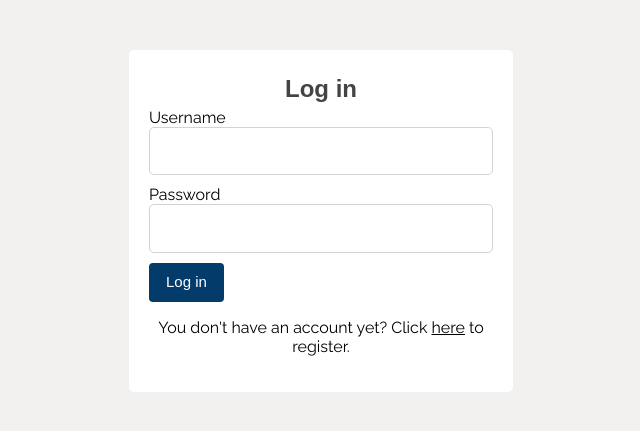
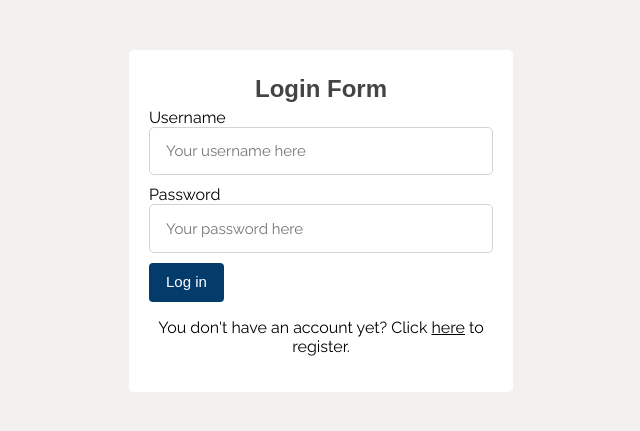
Before and after one commit to andee99/blog-back, a PHP site: page /blog/login.php in a window 1280 px wide. Shown: the part 49-480 px from the top of the page, without its empty margins (319-959 px from the left). Run offline with PHP 8.4, Linux system fonts and the light colour scheme; some libraries are stand-ins or nearby versions; some web fonts are replaced.

Commit message:
user login system, modify the flash message CSS

```diff
--- a/app/controllers/users.php
+++ b/app/controllers/users.php
@@ -8,6 +8,25 @@ $username = '';
 $email = '';
 $password = '';
 $passwordConf = '';
+$table = 'users';
+
+
+function loginUser($user)
+{
+    // log user in
+    $_SESSION['id'] = $user['id'];
+    $_SESSION['username'] = $user['username'];
+    $_SESSION['admin'] = $user['admin'];
+    $_SESSION['message'] = 'You are now logged in !';
+    $_SESSION['type'] = 'success';
+
+    if ($_SESSION['admin']) {
+        header('location: admin/dashboard.php');
+    } else {
+        header('location: index.php');
+    }
+    exit();
+}
 
 
 if (isset($_POST['register-btn'])) {
@@ -19,22 +38,11 @@ if (isset($_POST['register-btn'])) {
 
         $_POST['password'] = password_hash($_POST['password'], PASSWORD_DEFAULT);
 
-        $user_id = create('users', $_POST);
-        $user = selectOne('users', ['id' => $user_id]);
+        $user_id = create($table, $_POST);
+        $user = selectOne($table, ['id' => $user_id]);
 
-        // log user in
-        $_SESSION['id'] = $user['id'];
-        $_SESSION['username'] = $user['username'];
-        $_SESSION['admin'] = $user['admin'];
-        $_SESSION['message'] = 'You are now logged in !';
-        $_SESSION['type'] = 'success';
+        loginUser($user);
 
-        if ($_SESSION['admin']) {
-            header('location: admin/dashboard.php');
-        } else {
-            header('location: index.php');
-        }
-        exit();
     } else {
         $username = $_POST['username'];
         $email = $_POST['email'];
@@ -43,3 +51,21 @@ if (isset($_POST['register-btn'])) {
     }
 
 }
+
+if (isset($_POST['login-btn'])) {
+    $errors = validateLogin($_POST);
+
+    if (count($errors) === 0) {
+        $user = selectOne($table, ['username' => $_POST['username']]);
+
+        if ($user && password_verify($_POST['password'], $user['password'])) {
+            loginUser($user);
+        } else{
+            array_push($errors, 'Some informations do not seem correct !! Please verify and tap one more');
+        }
+
+    }
+
+    $username = $_POST['username'];
+    $password = $_POST['password'];
+}
--- a/app/helpers/validateUser.php
+++ b/app/helpers/validateUser.php
@@ -31,3 +31,18 @@ function validateUser($user)
 
     return $errors;
 }
+
+function validateLogin($user)
+{
+    $errors = array();
+
+    if (empty($user['username'])) {
+        array_push($errors, 'Username required');
+    }
+
+    if (empty($user['password'])) {
+        array_push($errors, 'Password required');
+    }
+
+    return $errors;
+}
--- a/assets/css/style.css
+++ b/assets/css/style.css
@@ -24,16 +24,20 @@ header{
     list-style: none;
 }
 
-.success{
+.success {
     color: green;
     border: 1px solid green;
     background: lightgreen;
+    text-align: center;
+    width: 35%;
 }
 
 .error{
     color: red;
     border: 1px solid red;
     background: rgb(255, 191, 191);
+    text-align: center;
+    width: 35%;
 }
 
 h1,
--- a/login.php
+++ b/login.php
@@ -1,3 +1,5 @@
+<?php include("app/controllers/users.php") ?>
+
 <!DOCTYPE html>
 <html lang="en">
 <head>
@@ -20,23 +22,22 @@
     <?php include("app/includes/header.php"); ?>
     <div class="auth-content">
         <form action="login.php" method="post">
-            <h2 class="form-title">Log in</h2>
+            <h2 class="form-title">Login Form</h2>
+
+            <?php include("app/helpers/formErrors.php"); ?>
 
             <div>
                 <label>Username</label>
-                <input type="text" name="username" class="text-input">
+                <input type="text" name="username" value="<?php echo $username; ?>" placeholder="Your username here" class="text-input">
             </div>
             <div>
                 <label>Password</label>
-                <input type="password" name="password" class="text-input">
+                <input type="password" name="password" value="<?php echo $password; ?>" placeholder="Your password here" class="text-input">
             </div>
             <div>
                 <button type="submit" name="login-btn" class="btn btn-big">Log in</button>
             </div>
             <p>You don't have an account yet? Click <a href="register.php">here</a> to register.</p>
-
-
-
 
         </form>
     </div>
```
Also changed, not shown: register.php (+4 -4 lines).
